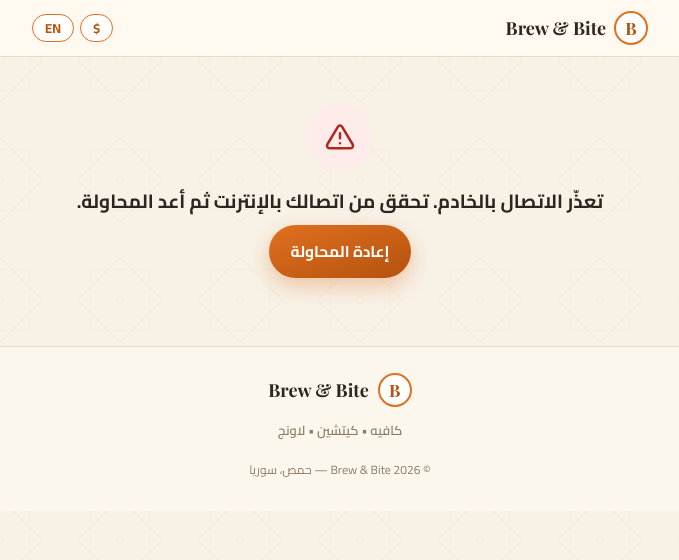
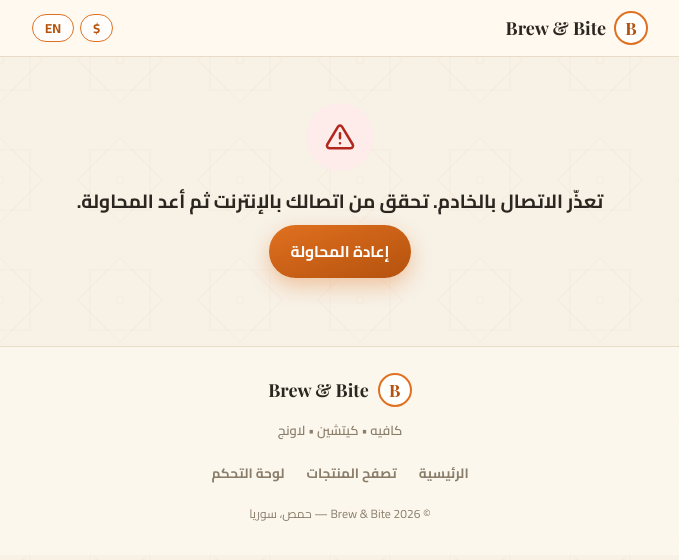
Before and after one commit to tomasloper266-svg/brew-and-bite, a website: page public/index.html in a window 1280 px wide. Shown: the whole page, without its empty margins (300-979 px from the left). Drawn offline with nearby package versions, Linux system fonts and the light colour scheme; no server answers; a web font is replaced by a local one.

Commit message:
Storefront footer: home, menu, and admin panel links

```diff
--- a/public/css/styles.css
+++ b/public/css/styles.css
@@ -840,6 +840,21 @@ a { color: inherit; text-decoration: none; }
 }
 .foot-line svg { width: 15px; height: 15px; }
 
+.foot-nav {
+  display: flex;
+  justify-content: center;
+  flex-wrap: wrap;
+  gap: 6px 22px;
+  margin-top: 18px;
+}
+.foot-nav a {
+  color: var(--ink-soft);
+  font-weight: 700;
+  font-size: 13.5px;
+  text-decoration: none;
+}
+.foot-nav a:hover { color: var(--accent-deep); }
+
 .foot-copy { color: var(--ink-soft); font-size: 12px; margin-top: 16px; }
 
 /* --------------------------------------------------------------- skeleton */
--- a/public/js/app.js
+++ b/public/js/app.js
@@ -259,6 +259,11 @@
         ${tel ? `<a class="foot-line" href="${esc(tel)}">${ICONS.phone}<bdi>${esc(phone)}</bdi></a>` : ''}
         ${hours ? `<span class="foot-line">${ICONS.clock}<bdi>${esc(hours)}</bdi></span>` : ''}
       </div>` : ''}
+      <nav class="foot-nav" aria-label="Site">
+        <a href="#/">${esc(t.footHome)}</a>
+        <a href="#/menu">${esc(t.footMenu)}</a>
+        <a href="${esc(BB_API.asset('/admin/'))}" rel="noopener">${esc(t.footAdmin)}</a>
+      </nav>
       <div class="foot-copy">${esc(t.poweredBy)}</div>`;
   }
 
--- a/public/js/i18n.js
+++ b/public/js/i18n.js
@@ -72,6 +72,9 @@ const BB_STRINGS = {
     remove: 'إزالة',
     decrease: 'إنقاص الكمية',
     increase: 'زيادة الكمية',
+    footHome: 'الرئيسية',
+    footMenu: 'تصفح المنتجات',
+    footAdmin: 'لوحة التحكم',
     poweredBy: '© 2026 Brew & Bite — حمص، سوريا'
   },
   en: {
@@ -144,6 +147,9 @@ const BB_STRINGS = {
     remove: 'Remove',
     decrease: 'Decrease quantity',
     increase: 'Increase quantity',
+    footHome: 'Home',
+    footMenu: 'Browse menu',
+    footAdmin: 'Admin panel',
     poweredBy: '© 2026 Brew & Bite — Homs, Syria'
   }
 };
```
